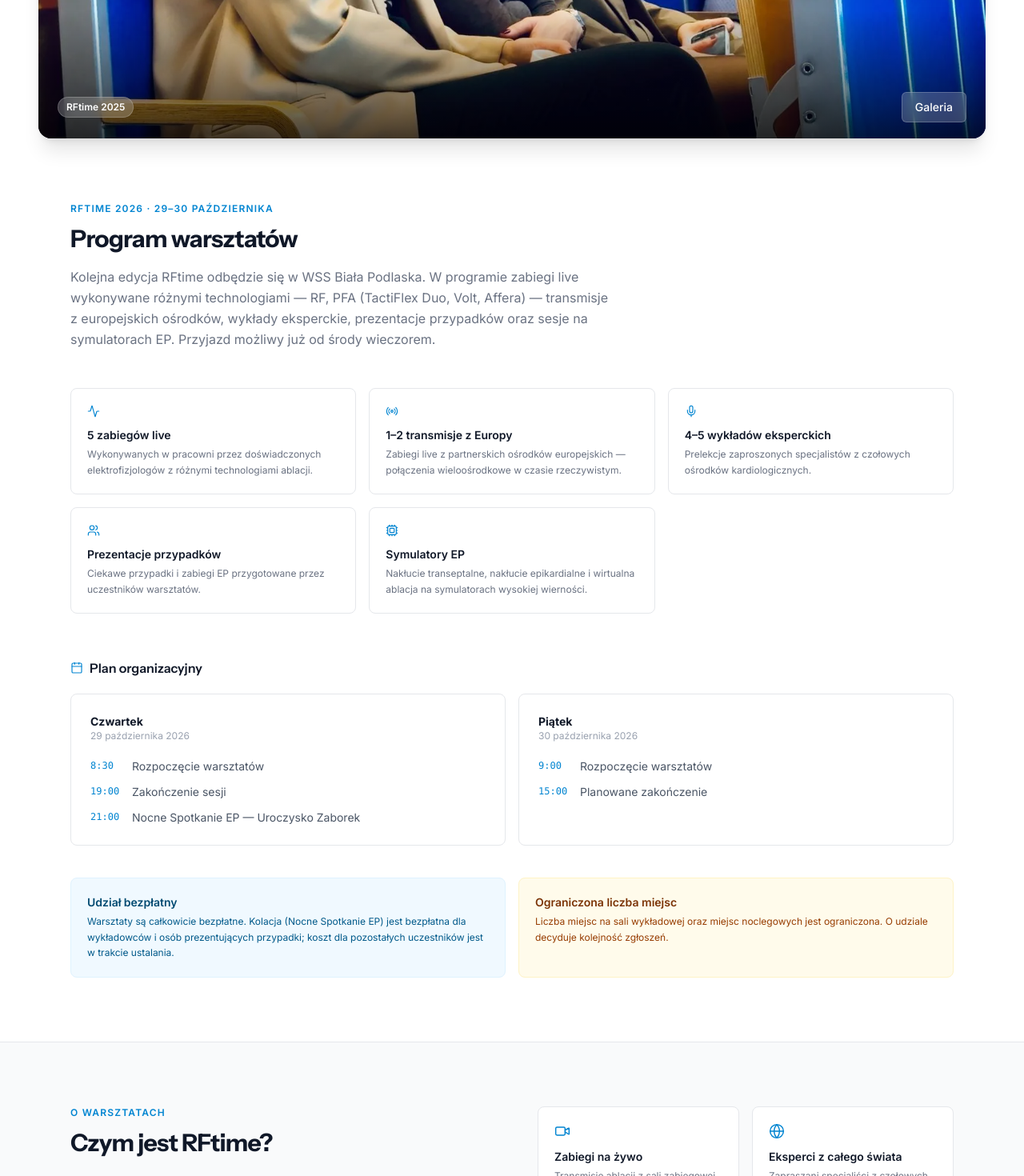
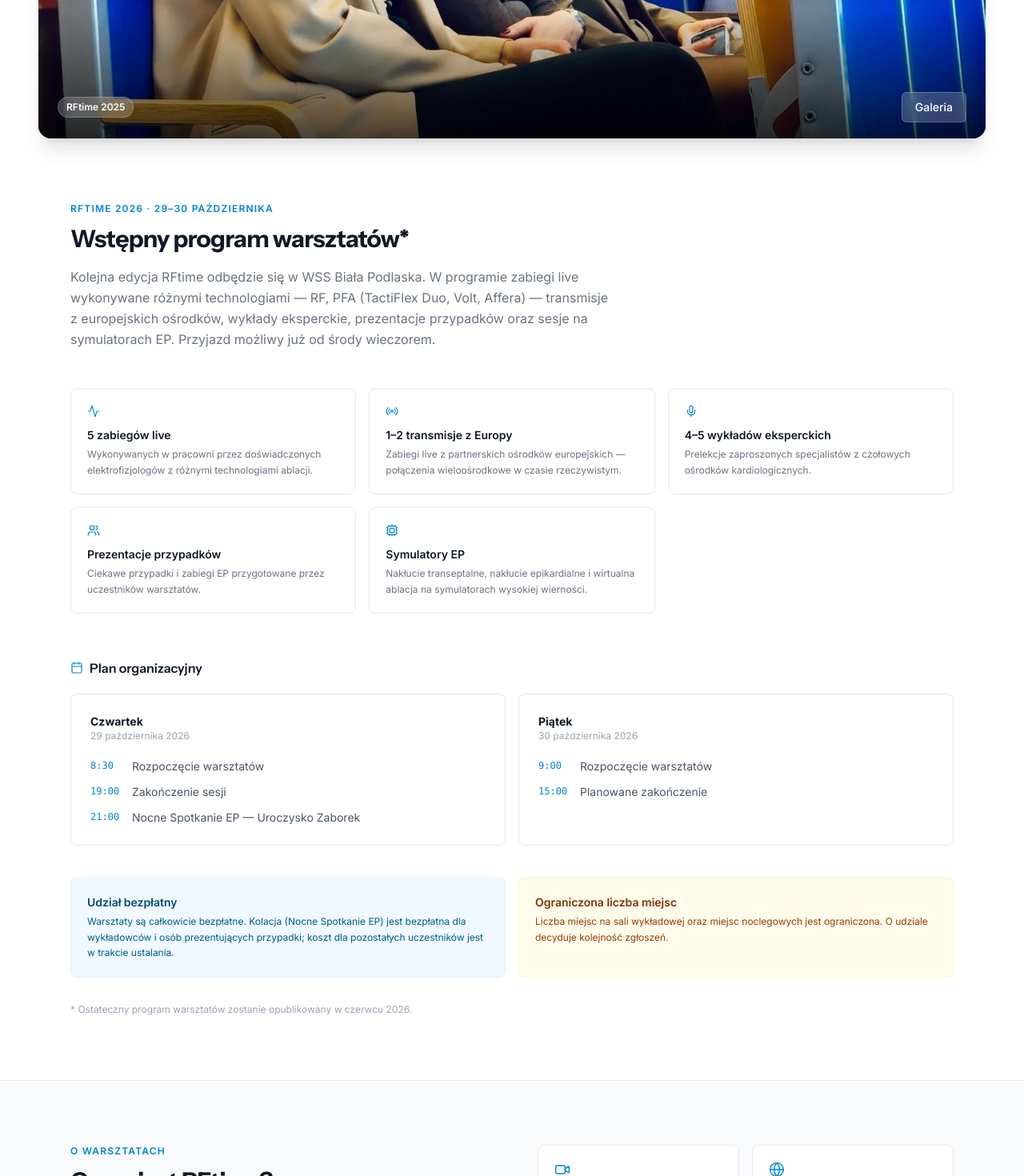
Before and after one commit to Merlieee/rftime, a React (Vite) app: page / in a window 1280 px wide. Shown: the part 865-2335 px from the top of the page at 80% size. Built offline with nearby package versions, Linux system fonts and the light colour scheme.

Commit message:
Mark program as preliminary and add June footnote
Co-Authored-By: Claude Sonnet 4.6 <noreply@anthropic.com>

```diff
--- a/src/components/ProgramAnnouncement.jsx
+++ b/src/components/ProgramAnnouncement.jsx
@@ -36,7 +36,7 @@ export default function ProgramAnnouncement() {
         {/* Header */}
         <div className="mb-12">
           <p className="text-xs font-semibold text-sky-600 uppercase tracking-widest mb-3">RFtime 2026 · 29–30 października</p>
-          <h2 className="text-3xl font-bold text-gray-900 tracking-tight mb-4">Program warsztatów</h2>
+          <h2 className="text-3xl font-bold text-gray-900 tracking-tight mb-4">Wstępny program warsztatów*</h2>
           <p className="text-gray-500 leading-relaxed max-w-2xl">
             Kolejna edycja RFtime odbędzie się w WSS Biała Podlaska. W programie zabiegi live wykonywane różnymi
             technologiami — RF, PFA (TactiFlex Duo, Volt, Affera) — transmisje z europejskich ośrodków, wykłady
@@ -97,6 +97,10 @@ export default function ProgramAnnouncement() {
           </div>
         </div>
 
+        <p className="text-xs text-gray-400 mt-8">
+          * Ostateczny program warsztatów zostanie opublikowany w czerwcu 2026.
+        </p>
+
       </div>
     </section>
   );
```
